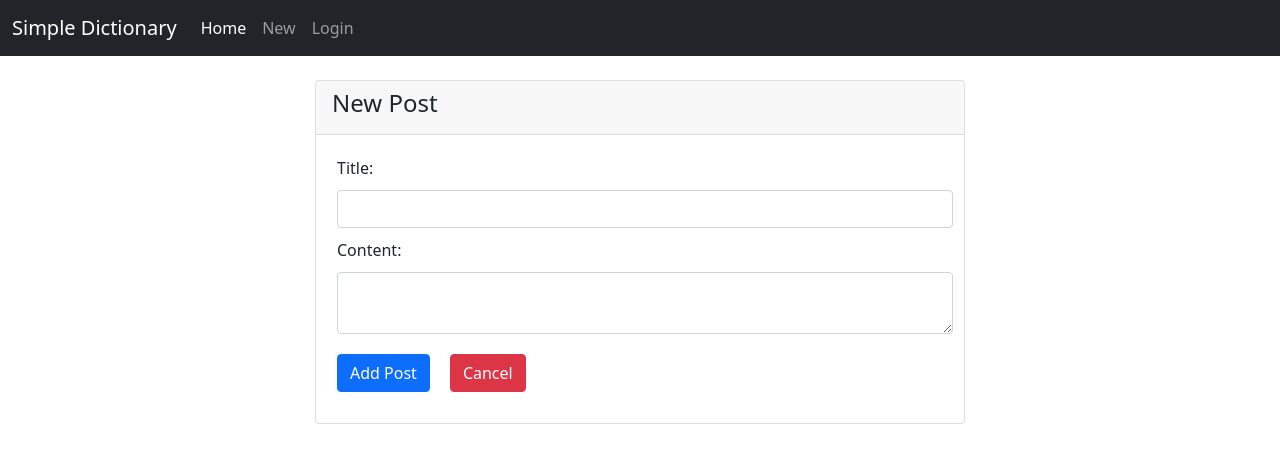
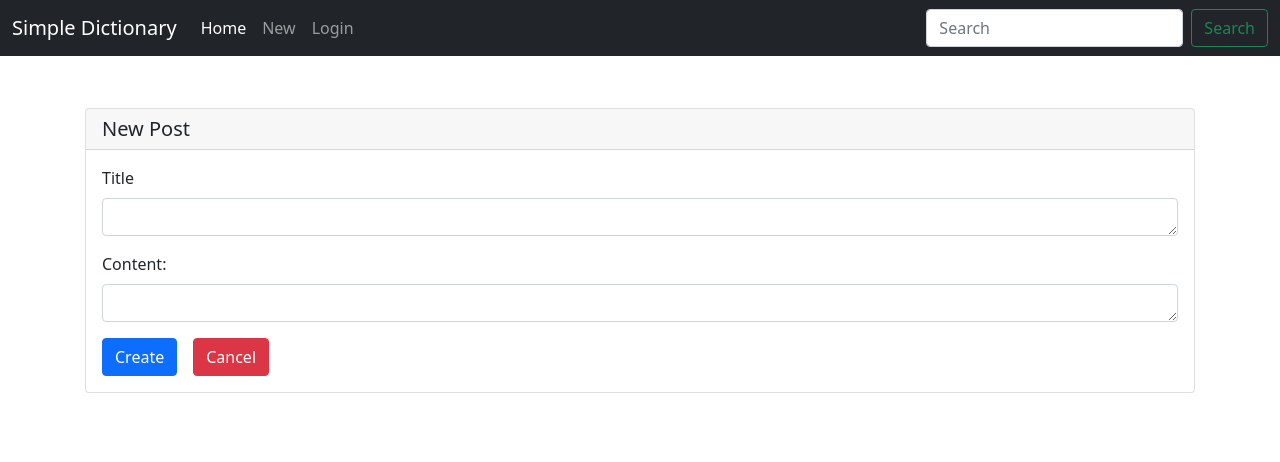
Before and after one commit to dogukanarat/Dictionary, a React (Create React App) app in the folder frontend/: page /post/new in a window 1280 px wide. Shown: the top 462 px of the page. Built offline with nearby package versions, Linux system fonts and the light colour scheme.

Commit message:
Remove unnecessary styled components

```diff
--- a/frontend/public/index.html
+++ b/frontend/public/index.html
@@ -16,9 +16,8 @@
 
     <title>Simple Dictionary</title>
     <style>
-        body {
-            min-height: 75rem;
-            padding-top: 2rem;
+        main>.container {
+            padding: 60px 15px 0;
         }
     </style>
 </head>
@@ -27,7 +26,9 @@
 
     <div id="root"></div>
 
-    <script src="https://cdn.jsdelivr.net/npm/bootstrap@5.0.2/dist/js/bootstrap.bundle.min.js" integrity="sha384-MrcW6ZMFYlzcLA8Nl+NtUVF0sA7MsXsP1UyJoMp4YLEuNSfAP+JcXn/tWtIaxVXM" crossorigin="anonymous"></script>
+    <script src="https://cdn.jsdelivr.net/npm/bootstrap@5.0.2/dist/js/bootstrap.bundle.min.js"
+        integrity="sha384-MrcW6ZMFYlzcLA8Nl+NtUVF0sA7MsXsP1UyJoMp4YLEuNSfAP+JcXn/tWtIaxVXM"
+        crossorigin="anonymous"></script>
 
 </body>
 
--- a/frontend/src/components/Card.jsx
+++ b/frontend/src/components/Card.jsx
@@ -1,39 +1,16 @@
-import React, { Component } from 'react'
-import Styled from 'styled-components'
+// import React, { Component } from 'react'
+// import Styled from 'styled-components'
 
-const CardWrapper = Styled.div.attrs({
-    className: 'card',
-})`
-`
-
-const CardHeader = Styled.div.attrs({
-    className: 'card-header',
-})`
-`
-
-const Title = Styled.p.attrs({
-    className: 'h4',
-})`
-`
-
-const CardBody = Styled.div.attrs({
-    className: 'card-body',
-})`
-`
 
 export default function Card(props) {
     return (
-        <CardWrapper>
+        <div class="card">
             {props.header &&
-                <CardHeader>
-                    <Title>
-                    {props.header}
-                    </Title>
-                </CardHeader>
+                <h5 class="card-header">{props.header}</h5>
             }
-            <CardBody>
+            <div class="card-body">
                 {props.children}
-            </CardBody>
-        </CardWrapper>
+            </div>
+        </div>
     )
 }
--- a/frontend/src/components/InPageNotification.jsx
+++ b/frontend/src/components/InPageNotification.jsx
@@ -1,10 +1,5 @@
-import React, { Component } from 'react'
-import Styled from 'styled-components'
-
-const InPageNotificationWrapper = Styled.div.attrs({
-    className: 'alert',
-})`
-`
+import React from 'react'
+// import Styled from 'styled-components'
 
 const InPageNotification = (props) => {
 
@@ -25,9 +20,9 @@ const InPageNotification = (props) => {
     }
 
     return (
-        <InPageNotificationWrapper className={` alert-${props.variant}`}>
+        <div className={`alert alert-${props.variant}`}>
             {props.children}
-        </InPageNotificationWrapper>
+        </div>
     )
 }
 
--- a/frontend/src/components/NavBar.jsx
+++ b/frontend/src/components/NavBar.jsx
@@ -1,30 +1,21 @@
 import React, { Component } from 'react'
-import Styled from 'styled-components'
+// import Styled from 'styled-components'
 
 import NavBarLogo from './NavBarLogo'
 import NavBarLinks from './NavBarLinks'
 import NavBarSearch from './NavBarSearch'
 
-const NavBarWrapper = Styled.nav.attrs({
-    className: 'navbar navbar-dark fixed-top bg-dark navbar-expand-md',
-})`
-`
-
-const NavBarContainer = Styled.div.attrs({
-    className: 'container-fluid',
-})`
-`
-
 class NavBar extends Component {
     render() {
         return (
             <header>
-                <NavBarWrapper>
-                    <NavBarContainer>
+                <nav className="navbar navbar-dark fixed-top bg-dark navbar-expand-md">
+                    <div className="container-fluid">
                         <NavBarLogo />
                         <NavBarLinks />
-                    </NavBarContainer>
-                </NavBarWrapper>
+                        <NavBarSearch />
+                    </div>
+                </nav>
             </header>
 
         )
--- a/frontend/src/components/NavBarLinks.jsx
+++ b/frontend/src/components/NavBarLinks.jsx
@@ -1,24 +1,12 @@
 import React, { Component } from 'react'
-import { Link } from 'react-router-dom'
-import Styled from 'styled-components'
+// import { Link } from 'react-router-dom'
+// import Styled from 'styled-components'
 
-const Wrapper = Styled.div.attrs({
-    className: 'collapse navbar-collapse',
-})``
-
-const List = Styled.div.attrs({
-    className: 'navbar-nav mr-auto',
-})`
-`
-
-const Item = Styled.div.attrs({
-    className: 'collapse navbar-collapse navbar-brand',
-})``
 
 class NavBarLinks extends Component {
     render() {
         return (
-                <ul className="navbar-nav me-auto mb-2 mb-lg-0">
+            <ul className="navbar-nav me-auto mb-2 mb-lg-0">
                 <li className="nav-item">
                     <a className="nav-link active" aria-current="page" href="/post/list">Home</a>
                 </li>
--- a/frontend/src/components/NavBarLogo.jsx
+++ b/frontend/src/components/NavBarLogo.jsx
@@ -1,16 +1,13 @@
 import React, { Component } from 'react'
-import Styled from 'styled-components'
+// import Styled from 'styled-components'
 
-import logo from '../logo.svg'
+// import logo from '../logo.svg'
 
-// const Wrapper = Styled.div.attrs({
-//     className: 'navbar-brand',
-// })``
 
 class NavBarLogo extends Component {
     render() {
         return (
-            <a className="navbar-brand" href="#">Simple Dictionary</a>
+            <a className="navbar-brand" href="/">Simple Dictionary</a>
         )
     }
 }
--- a/frontend/src/components/NavBarSearch.jsx
+++ b/frontend/src/components/NavBarSearch.jsx
@@ -1,39 +1,13 @@
 import React, { Component } from 'react'
-import Styled from 'styled-components'
-
-const Wrapper = Styled.a.attrs({
-    className: '',
-})`
-`
-
-const Form = Styled.form.attrs({
-    className: 'form-inline my-2 my-lg-0',
-})`
-`
-
-const Input = Styled.input.attrs({
-    className: 'form-control mr-sm-2',
-    type: 'search',
-    placeholder: 'Search',
-    ariaLabel: 'Search',
-})`
-`
-
-const Button = Styled.button.attrs({
-    className: 'btn btn-outline-success my-2 my-sm-0',
-    type: 'submit',
-})`
-`
+// import Styled from 'styled-components'
 
 class NavBarSearch extends Component {
     render() {
         return (
-            <Wrapper>
-                <Form>
-                    <Input />
-                    <Button>Search</Button>
-                </Form>
-            </Wrapper>
+            <form className="d-flex" role="search">
+                <input className="form-control me-2" type="search" placeholder="Search" aria-label="Search" />
+                <button className="btn btn-outline-success" type="submit">Search</button>
+            </form>
         )
     }
 }
--- a/frontend/src/index.js
+++ b/frontend/src/index.js
@@ -1,14 +1,31 @@
 import ReactDOM from 'react-dom/client';
 import React from 'react'
-import Styled from 'styled-components'
+// import Styled from 'styled-components'
 import { BrowserRouter, Routes, Route } from 'react-router-dom'
 import { NavBar } from './components'
-import { PagePostList, PagePostNew, PageLogin, PageRegister  } from './pages'
+import { PagePostList, PagePostNew, PageLogin, PageRegister } from './pages'
 
 import 'bootstrap/dist/css/bootstrap.min.css'
 
-const Home = () => <h1>Home</h1>
-const NoPage = () => <h1>No Page!</h1>
+const Home = () => {
+    return (
+        <main className="flex-shrink-0">
+            <div className="container">
+                <h1 className="mt-5">Simple Dictionary Website</h1>
+                <p className="lead">This is a simple Eksisozluk clone</p>
+            </div>
+        </main>
+    )
+}
+const NoPage = () => {
+    return (
+        <main className="flex-shrink-0">
+            <div className="container">
+                <h1 className="mt-5">No Page Found</h1>
+            </div>
+        </main>
+    )
+}
 
 function Body() {
     return (
--- a/frontend/src/pages/PostNew.jsx
+++ b/frontend/src/pages/PostNew.jsx
@@ -1,85 +1,48 @@
 import React, { Component } from 'react'
 import api from '../api'
+// import Styled from 'styled-components'
 
 import { Card, InPageNotification } from '../components'
-import Styled from 'styled-components'
-
-const Wrapper = Styled.div.attrs({
-    className: 'jumbotron'
-})`
-`
-
-const Label = Styled.label`
-    margin: 5px;
-`
-
-const InputText = Styled.input.attrs({
-    className: 'form-control',
-})`
-    margin: 5px;
-`
-
-const InputTextWide = Styled.textarea.attrs({
-    className: 'form-control',
-})`
-    margin: 5px;
-`
-
-const Button = Styled.button.attrs({
-    className: `btn btn-primary`,
-})`
-    margin: 15px 15px 15px 5px;
-`
-
-const CancelButton = Styled.a.attrs({
-    className: `btn btn-danger`,
-})`
-    margin: 15px 15px 15px 5px;
-`
-
-const PostNewFormWrapper = Styled.div.attrs({
-})`
-`
-
-const BodyMain = Styled.main.attrs({
-    className: 'm-auto',
-})`
-`
-
-const BodyContainer = Styled.section.attrs({
-    className: 'container',
-})`
-width: auto;
-max-width: 680px;
-padding: 0 15px;
-`
-
-const BodyContainerRow = Styled.section.attrs({
-    className: 'row py-lg-5',
-})`
-`
 
 function PostNewForm(props) {
-
     return (
-        <PostNewFormWrapper>
-            <Label>Title: </Label>
-            <InputText
-                type="text"
+        <div>
+            <div class="mb-3">
+                <label className="form-label">Title</label>
+                <textarea
+                    className="form-control"
+                    id="title" rows="1"
                     value={props.title}
                     onChange={(event) => { props.onTitleUpdated(event) }}
                 />
-
-            <Label>Content: </Label>
-            <InputTextWide
-                type="text"
+            </div>
+            <div class="mb-3">
+                <label className="form-label">Content:</label>
+                <textarea
+                    className="form-control"
+                    id="title" rows="1"
                     value={props.content}
                     onChange={(event) => { props.onContentUpdated(event) }}
                 />
+            </div>
+            <div class="row g-3">
+                <div className="col-auto">
+                    <button
+                        className="btn btn-primary"
+                        onClick={() => { props.onNewPostCreated() }}>
+                        Create
+                    </button>
+                </div>
+                <div className="col-auto">
+                    <button
+                        className="btn btn-danger"
+                        onClick={() => { }}>
+                        Cancel
+                    </button>
+                </div>
 
-            <Button onClick={() => { props.onNewPostCreated() }}>Add Post</Button>
-            <CancelButton href={'/post/list'}>Cancel</CancelButton>
-        </PostNewFormWrapper>
+            </div>
+        </div>
     )
 }
 
@@ -135,10 +98,9 @@ class PagePostNew extends Component {
     render() {
         const { title, content, isSuccessful } = this.state
         return (
-            <BodyMain>
-                <BodyContainer>
-                    <BodyContainerRow>
-                        <Wrapper>
+            <main className="flex-shrink-0">
+                <div className="container">
+                    <h1 className="mt-5"> </h1>
                     {isSuccessful &&
                         <InPageNotification variant="success">New post is added successfully!</InPageNotification>
                     }
@@ -151,10 +113,8 @@ class PagePostNew extends Component {
                             onNewPostCreated={this.handleNewPost}
                         />
                     </Card>
-                        </Wrapper>
-                    </BodyContainerRow>
-                </BodyContainer>
-            </BodyMain>
+                </div>
+            </main>
         )
     }
 }
```
Also changed, not shown: frontend/src/pages/Login.jsx (+9 -24 lines), frontend/src/pages/PostList.jsx (+21 -107 lines), frontend/src/pages/Register.jsx (+9 -24 lines). Lines whose indentation alone changed are shown as unchanged.
